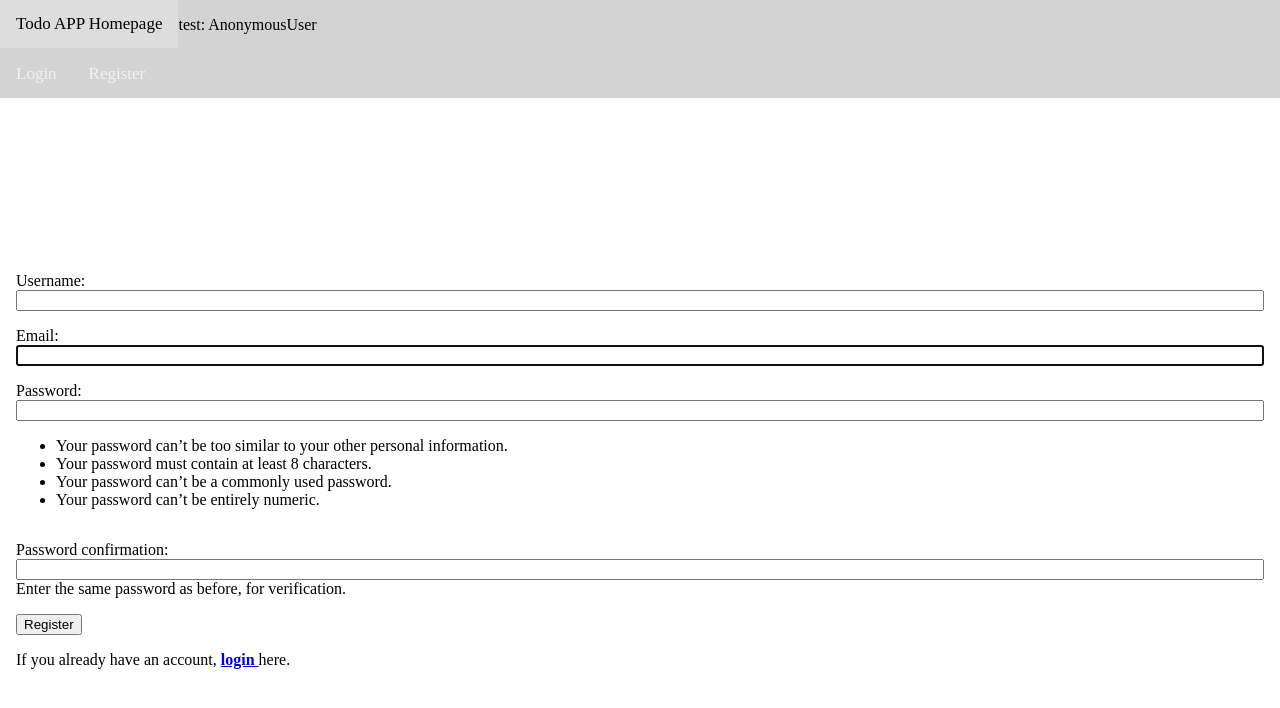
After one commit to jovanna1616/todo_project, a Django app: page /register/ in a window 1280 px wide. The commit adds this page. Shown: the top 708 px of the page. Run offline with Django 3.2, Linux system fonts and the light colour scheme.

Commit message:
Added registration new user action.

```diff
--- a/apps/main/templates/main/includes/nav-bar.html
+++ b/apps/main/templates/main/includes/nav-bar.html
@@ -1,5 +1,6 @@
 <div class="header-menu">
     <a href="/">Todo APP Homepage</a>
+    <p>test: {{user}}</p>
     {% if user.is_authenticated %}
         <a href="/logout">Logout</a>
         <a href="/todos">Todos List</a>
--- /dev/null
+++ b/apps/user/forms.py
@@ -0,0 +1,10 @@
+from django import forms
+from django.contrib.auth.forms import UserCreationForm
+from .models import CustomUser
+
+class NewUserForm(UserCreationForm):
+    email = forms.EmailField(required=True)
+
+    class Meta:
+        model = CustomUser
+        fields = ("username", "email", "password1", "password2")
--- a/apps/user/models.py
+++ b/apps/user/models.py
@@ -43,7 +43,7 @@ class CustomUser(AbstractBaseUser):
     date_joined = models.DateTimeField(verbose_name="date joined", auto_now_add=True)
     last_login = models.DateTimeField(verbose_name="last login", auto_now_add=True)
     is_admin = models.BooleanField(default=False)
-    is_active = models.BooleanField(default=False)
+    is_active = models.BooleanField(default=True)
     is_staff = models.BooleanField(default=False)
     is_superuser = models.BooleanField(default=False)
 
--- /dev/null
+++ b/apps/user/templates/main/register.html
@@ -0,0 +1,9 @@
+{% extends "main/header.html" %}
+{% block content %}
+    <form method="POST" class="register-form" action="/register-user/">
+        {% csrf_token %}
+        {{form.as_p}}
+        <button type="submit">Register</button>
+    </form>
+    <p>If you already have an account, <strong><a href="/login"> login </a></strong>here.</p>
+{% endblock %}
--- a/apps/user/urls.py
+++ b/apps/user/urls.py
@@ -21,5 +21,7 @@ app_name = "user"
 urlpatterns = [
     path("login/", views.login_form, name = "login"),
     path("login-user/", views.login_request, name = "login-user"),
-    path("logout/", views.logout_request, name="logout"),
+    path("logout/", views.logout_request, name = "logout"),
+    path("register/", views.register_form, name = "register"),
+    path("register-user/", views.register_request, name="register-user"),
 ]
--- a/apps/user/views.py
+++ b/apps/user/views.py
@@ -3,6 +3,7 @@ from django.contrib.auth.forms import AuthenticationForm
 from django.contrib.auth import authenticate, login, logout
 from django.contrib import messages
 from django.views.decorators.http import require_http_methods
+from .forms import NewUserForm
 
 # Create your views here.
 @require_http_methods(["GET"])
@@ -28,8 +29,28 @@ def login_request(request):
     else:
         messages.error(request, "Invalid username or password")
 
-
+@require_http_methods(["GET"])
 def logout_request(request):
     logout(request)
     messages.info(request, "Logged out successfully!")
     return redirect("main:homepage")
+
+@require_http_methods(["GET"])
+def register_form(request):
+    form = NewUserForm
+    return render(request=request,
+                  template_name="main/register.html",
+                  context={"form": form})
+
+@require_http_methods(["POST"])
+def register_request(request):
+    form = NewUserForm(request.POST)
+    if form.is_valid():
+        user = form.save()
+        login(request, user)
+        username = form.cleaned_data.get("username")
+        messages.info(request, f"You registered and logged in with username {username}")
+        return redirect("main:homepage")
+    else:
+        for message in form.error_messages:
+            message.error(request, f"{message}: {form.error_messages[message]}")
```
Also changed, not shown: apps/user/migrations/0002_auto_20200713_2219.py (added), db.sqlite3.
